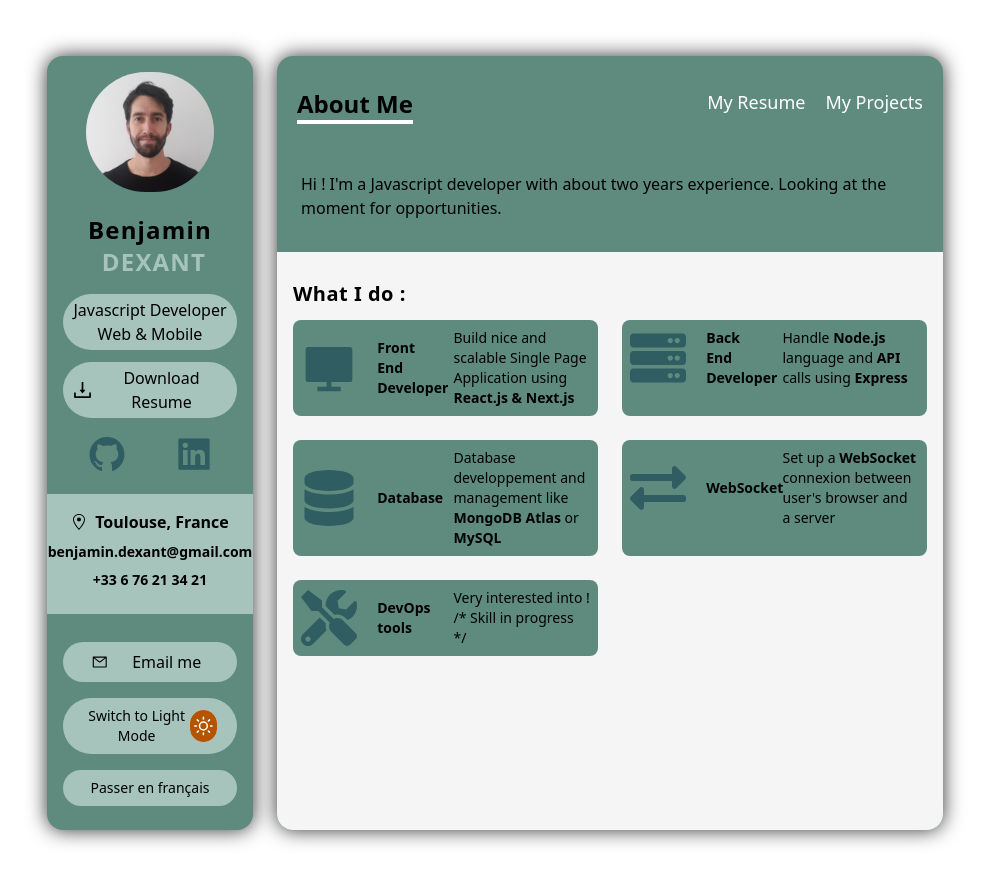
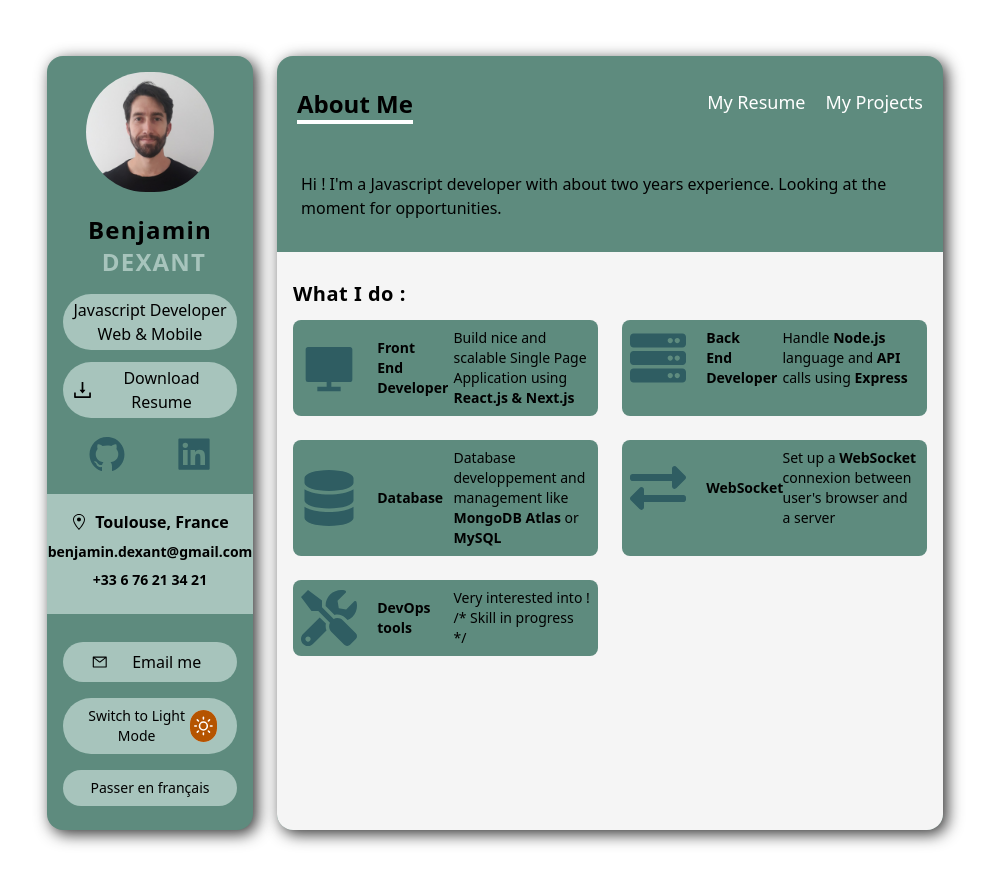
Before and after one commit to BenjaminDexant/portfolio-next, a Next.js app: page / in a window 1280 px wide. Shown: the whole page, without its empty margins (145-1135 px from the left). Built offline with nearby package versions, Linux system fonts and the light colour scheme.

Commit message:
improve boxshadow

```diff
--- a/tailwind.config.js
+++ b/tailwind.config.js
@@ -8,8 +8,8 @@ module.exports = {
 			baloo: ["Baloo 2", "cursive"],
 		},
 		boxShadow: {
-			"custom-light": "0 0 20px #313131",
-			"custom-dark": "5px 5px 10px #0a0c0e -5px -5px 10px #14161c",
+			"custom-light": "0.5vh 0.5vh 2vh #313131",
+			"custom-dark": "5px 5px 10px #0a0c0e -5px -5px 10px #757575",
 		},
 		extend: {
 			colors: {
```
